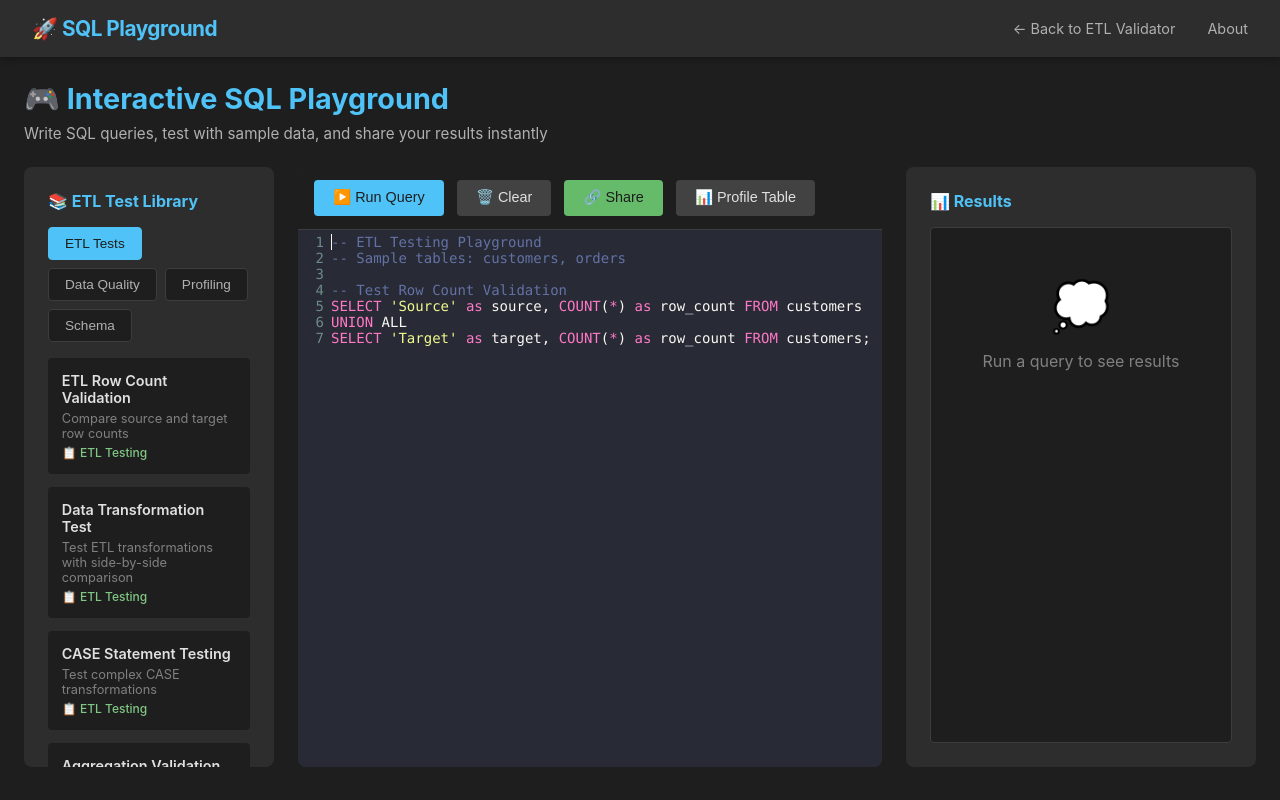
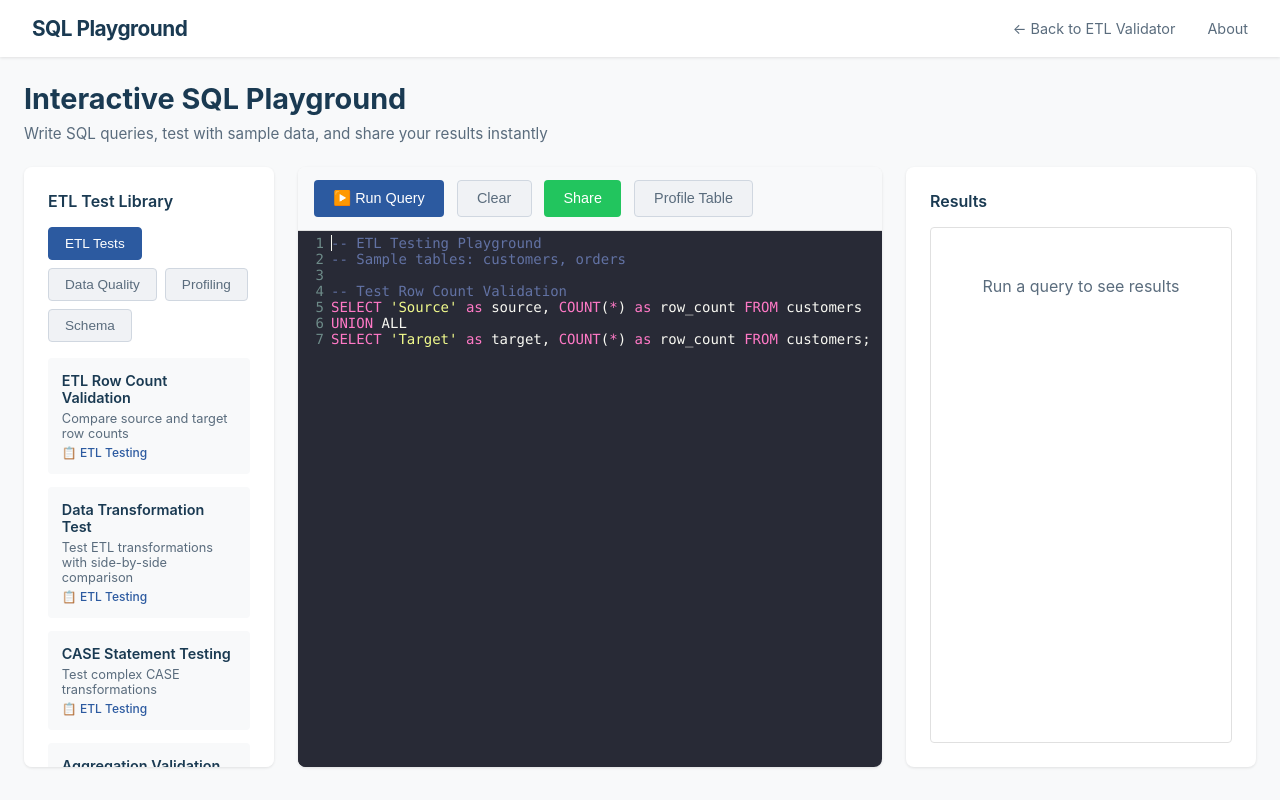
Before and after one commit to hkrishnan62/ETL_Parser, a Flask app: page /playground/ in a window 1280 px wide. Run offline with Flask 3, Linux system fonts and the light colour scheme.

Commit message:
Update SQL Playground with professional styling matching main page
- Remove emoji icons for cleaner professional look
- Change from dark theme to light theme matching main site
- Update color scheme to match ETL Validator branding
- Use consistent blues (#1a3a52, #2c5aa0) and grays (#5a6c7d)
- Improve readability with better contrast
- Remove AI-generated aesthetic for realistic business appearance

```diff
--- a/templates/playground.html
+++ b/templates/playground.html
@@ -21,14 +21,14 @@
 
         body {
             font-family: -apple-system, BlinkMacSystemFont, 'Segoe UI', 'Helvetica Neue', sans-serif;
-            background: #1e1e1e;
-            color: #e0e0e0;
+            background: #f8f9fa;
+            color: #2c3e50;
             min-height: 100vh;
         }
 
         .navbar {
-            background: #2d2d2d;
-            box-shadow: 0 2px 8px rgba(0,0,0,0.3);
+            background: white;
+            box-shadow: 0 1px 3px rgba(0,0,0,0.1);
             padding: 1rem 2rem;
             position: sticky;
             top: 0;
@@ -46,7 +46,7 @@
         .logo {
             font-size: 1.3em;
             font-weight: 700;
-            color: #4fc3f7;
+            color: #1a3a52;
             letter-spacing: -0.5px;
         }
 
@@ -58,12 +58,12 @@
 
         .nav-links a {
             text-decoration: none;
-            color: #b0b0b0;
+            color: #5a6c7d;
             transition: color 0.3s;
         }
 
         .nav-links a:hover {
-            color: #4fc3f7;
+            color: #1a3a52;
         }
 
         .container {
@@ -78,12 +78,12 @@
 
         .playground-header h1 {
             font-size: 1.8em;
-            color: #4fc3f7;
+            color: #1a3a52;
             margin-bottom: 0.5rem;
         }
 
         .playground-header p {
-            color: #b0b0b0;
+            color: #5a6c7d;
             font-size: 0.95em;
         }
 
@@ -106,16 +106,18 @@
         }
 
         .sidebar {
-            background: #2d2d2d;
+            background: white;
             border-radius: 8px;
             padding: 1.5rem;
             overflow-y: auto;
+            box-shadow: 0 1px 3px rgba(0,0,0,0.1);
         }
 
         .sidebar h3 {
             font-size: 1em;
-            color: #4fc3f7;
+            color: #1a3a52;
             margin-bottom: 1rem;
+            font-weight: 600;
         }
 
         .tab-buttons {
@@ -127,9 +129,9 @@
 
         .tab-btn {
             padding: 0.5rem 1rem;
-            background: #1e1e1e;
-            border: 1px solid #3d3d3d;
-            color: #b0b0b0;
+            background: #f0f2f5;
+            border: 1px solid #d0d7e0;
+            color: #5a6c7d;
             border-radius: 4px;
             cursor: pointer;
             font-size: 0.85em;
@@ -137,9 +139,9 @@
         }
 
         .tab-btn.active {
-            background: #4fc3f7;
-            color: #1e1e1e;
-            border-color: #4fc3f7;
+            background: #2c5aa0;
+            color: white;
+            border-color: #2c5aa0;
         }
 
         .tab-content {
@@ -151,35 +153,36 @@
         }
 
         .sample-query {
-            background: #1e1e1e;
+            background: #f8f9fa;
             padding: 0.8rem;
             border-radius: 4px;
             margin-bottom: 0.8rem;
             cursor: pointer;
+            border: 1px solid #e0e0e0;
             transition: all 0.3s;
             border: 1px solid transparent;
         }
 
         .sample-query:hover {
-            border-color: #4fc3f7;
-            background: #252525;
+            border-color: #2c5aa0;
+            background: #f0f4f8;
         }
 
         .sample-query-name {
             font-weight: 600;
-            color: #e0e0e0;
+            color: #1a3a52;
             font-size: 0.9em;
             margin-bottom: 0.3rem;
         }
 
         .sample-query-desc {
             font-size: 0.8em;
-            color: #808080;
+            color: #5a6c7d;
         }
 
         .sample-query-category {
             font-size: 0.75em;
-            color: #81c784;
+            color: #2c5aa0;
             margin-top: 0.3rem;
             font-weight: 500;
         }
@@ -200,30 +203,31 @@
 
         .schema-column {
             font-size: 0.85em;
-            color: #b0b0b0;
+            color: #5a6c7d;
             padding: 0.3rem 0.5rem;
             padding-left: 1.5rem;
         }
 
         .schema-column-type {
-            color: #ce93d8;
+            color: #7c3aed;
             font-size: 0.8em;
         }
 
         .editor-panel {
             display: flex;
             flex-direction: column;
-            background: #2d2d2d;
+            background: white;
             border-radius: 8px;
             overflow: hidden;
+            box-shadow: 0 1px 3px rgba(0,0,0,0.1);
         }
 
         .editor-toolbar {
-            background: #1e1e1e;
+            background: #f8f9fa;
             padding: 0.8rem 1rem;
             display: flex;
             gap: 0.8rem;
-            border-bottom: 1px solid #3d3d3d;
+            border-bottom: 1px solid #e0e0e0;
         }
 
         .btn {
@@ -240,30 +244,31 @@
         }
 
         .btn-primary {
-            background: #4fc3f7;
-            color: #1e1e1e;
+            background: #2c5aa0;
+            color: white;
         }
 
         .btn-primary:hover {
-            background: #29b6f6;
+            background: #1a3a52;
         }
 
         .btn-secondary {
-            background: #424242;
-            color: #e0e0e0;
+            background: #f0f2f5;
+            color: #5a6c7d;
+            border: 1px solid #d0d7e0;
         }
 
         .btn-secondary:hover {
-            background: #525252;
+            background: #e3e6ea;
         }
 
         .btn-success {
-            background: #66bb6a;
-            color: #1e1e1e;
+            background: #22c55e;
+            color: white;
         }
 
         .btn-success:hover {
-            background: #4caf50;
+            background: #16a34a;
         }
 
         .btn:disabled {
@@ -283,12 +288,13 @@
         }
 
         .results-panel {
-            background: #2d2d2d;
+            background: white;
             border-radius: 8px;
             padding: 1.5rem;
             overflow-y: auto;
             display: flex;
             flex-direction: column;
+            box-shadow: 0 1px 3px rgba(0,0,0,0.1);
         }
 
         .results-header {
@@ -300,20 +306,21 @@
 
         .results-header h3 {
             font-size: 1em;
-            color: #4fc3f7;
+            color: #1a3a52;
+            font-weight: 600;
         }
 
         .results-stats {
             font-size: 0.85em;
-            color: #b0b0b0;
+            color: #5a6c7d;
         }
 
         .results-table-container {
             flex: 1;
             overflow: auto;
-            background: #1e1e1e;
+            background: white;
             border-radius: 4px;
-            border: 1px solid #3d3d3d;
+            border: 1px solid #e0e0e0;
         }
 
         .results-table {
@@ -323,53 +330,50 @@
         }
 
         .results-table th {
-            background: #424242;
-            color: #4fc3f7;
+            background: #f8f9fa;
+            color: #1a3a52;
             padding: 0.8rem;
             text-align: left;
             position: sticky;
             top: 0;
             font-weight: 600;
-            border-bottom: 2px solid #4fc3f7;
+            border-bottom: 2px solid #2c5aa0;
         }
 
         .results-table td {
             padding: 0.8rem;
-            border-bottom: 1px solid #3d3d3d;
-            color: #e0e0e0;
+            border-bottom: 1px solid #e0e0e0;
+            color: #2c3e50;
         }
 
         .results-table tr:hover {
-            background: #252525;
+            background: #f8f9fa;
         }
 
         .error-message {
-            background: #d32f2f;
-            color: white;
+            background: #fee2e2;
+            color: #991b1b;
             padding: 1rem;
             border-radius: 4px;
             margin-top: 1rem;
             font-size: 0.9em;
+            border-left: 4px solid #ef4444;
         }
 
         .success-message {
-            background: #388e3c;
-            color: white;
+            background: #f0fdf4;
+            color: #15803d;
             padding: 1rem;
             border-radius: 4px;
             margin-top: 1rem;
             font-size: 0.9em;
+            border-left: 4px solid #22c55e;
         }
 
         .empty-state {
             text-align: center;
             padding: 3rem;
-            color: #808080;
-        }
-
-        .empty-state-icon {
-            font-size: 3em;
-            margin-bottom: 1rem;
+            color: #5a6c7d;
         }
 
         .share-modal {
@@ -443,7 +448,7 @@
 <body>
     <div class="navbar">
         <div class="navbar-content">
-            <div class="logo">🚀 SQL Playground</div>
+            <div class="logo">SQL Playground</div>
             <div class="nav-links">
                 <a href="/">← Back to ETL Validator</a>
                 <a href="#" id="aboutLink">About</a>
@@ -453,14 +458,14 @@
 
     <div class="container">
         <div class="playground-header">
-            <h1>🎮 Interactive SQL Playground</h1>
+            <h1>Interactive SQL Playground</h1>
             <p>Write SQL queries, test with sample data, and share your results instantly</p>
         </div>
 
         <div class="playground-layout">
             <!-- Sidebar with samples and schema -->
             <div class="sidebar">
-                <h3>📚 ETL Test Library</h3>
+                <h3>ETL Test Library</h3>
 
                 <!-- Tab Buttons -->
                 <div class="tab-buttons">
@@ -498,13 +503,13 @@
                         ▶️ Run Query
                     </button>
                     <button class="btn btn-secondary" id="clearBtn">
-                        🗑️ Clear
+                        Clear
                     </button>
                     <button class="btn btn-success" id="shareBtn">
-                        🔗 Share
+                        Share
                     </button>
                     <button class="btn btn-secondary" id="profileBtn" title="Profile selected table">
-                        📊 Profile Table
+                        Profile Table
                     </button>
                 </div>
                 <div class="editor-container">
@@ -521,12 +526,11 @@ SELECT 'Target' as target, COUNT(*) as row_count FROM customers;</textarea>
             <!-- Results Panel -->
             <div class="results-panel">
                 <div class="results-header">
-                    <h3>📊 Results</h3>
+                    <h3>Results</h3>
                     <span class="results-stats" id="resultsStats"></span>
                 </div>
                 <div class="results-table-container" id="resultsContainer">
                     <div class="empty-state">
-                        <div class="empty-state-icon">💭</div>
                         <p>Run a query to see results</p>
                     </div>
                 </div>
```
Also changed, not shown: other parts of templates/playground.html (+11 -10 lines).
